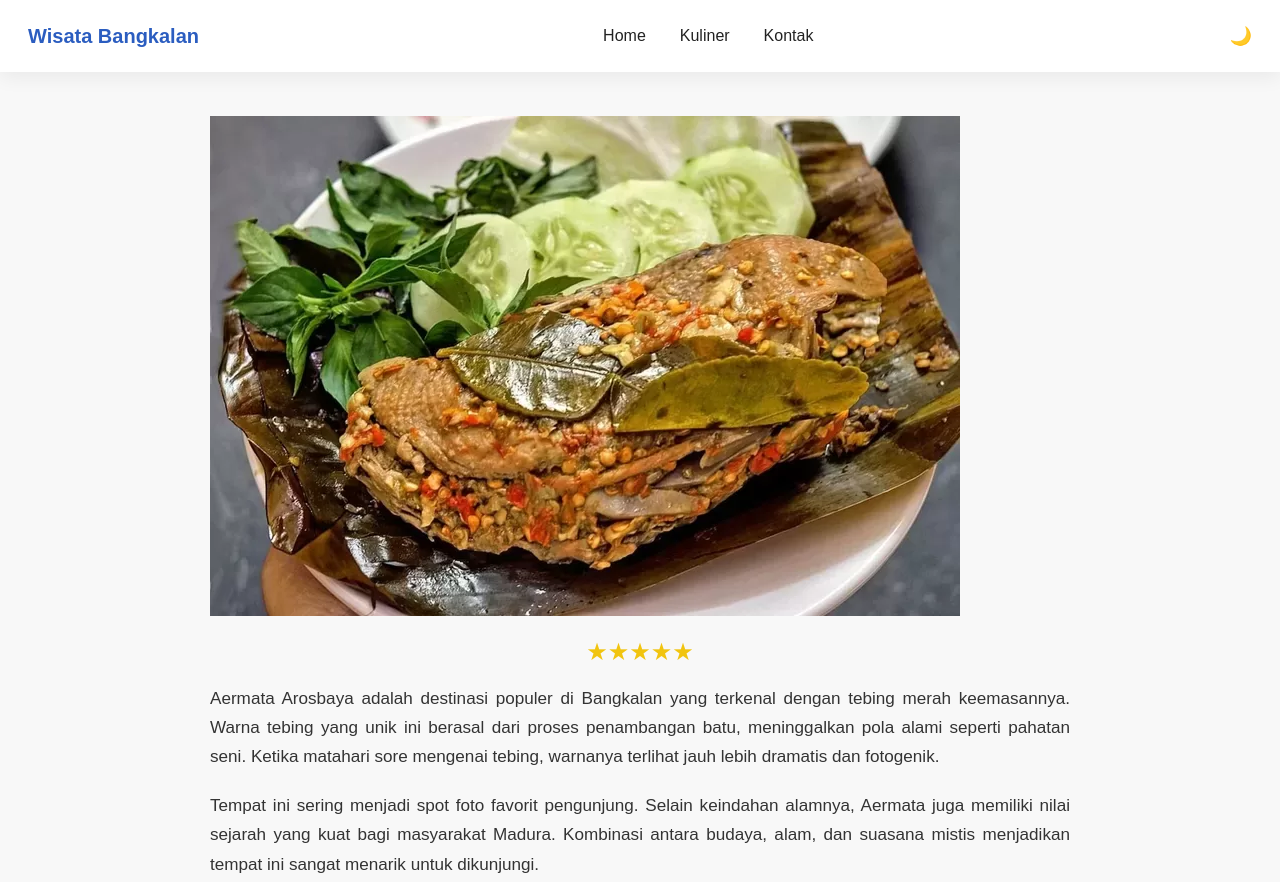
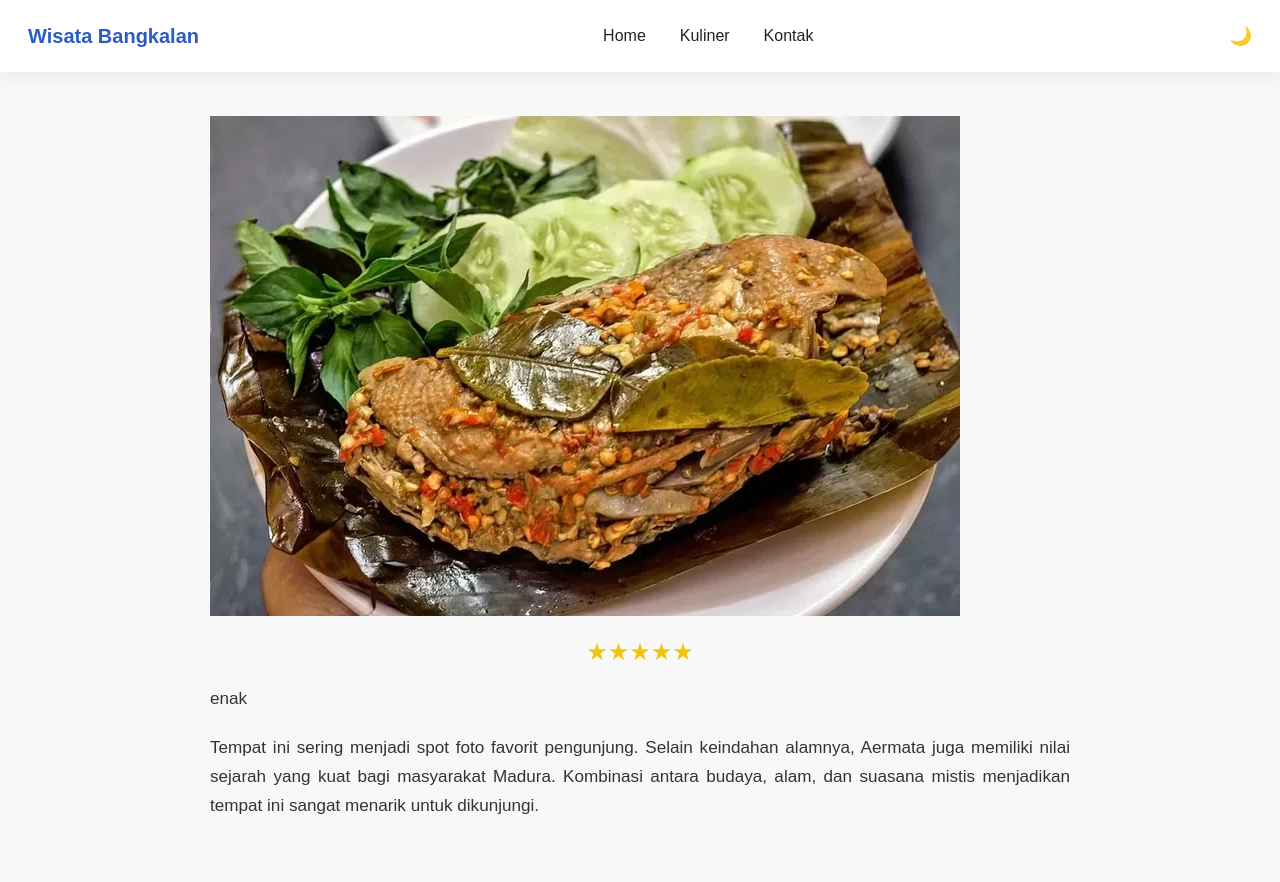
Before and after one commit to fatimatuszahroh28/Arek-AI1, a plain HTML site: page detail-sobih.html in a window 1280 px wide. Shown: the top 882 px of the page. Drawn offline with Linux system fonts and the light colour scheme.

Commit message:
Update detail-sobih.html

```diff
--- a/detail-sobih.html
+++ b/detail-sobih.html
@@ -29,9 +29,7 @@
         <div class="rating">★★★★★</div>
 
         <p class="detail-text">
-            Aermata Arosbaya adalah destinasi populer di Bangkalan yang terkenal dengan tebing merah keemasannya.
-            Warna tebing yang unik ini berasal dari proses penambangan batu, meninggalkan pola alami seperti pahatan seni.
-            Ketika matahari sore mengenai tebing, warnanya terlihat jauh lebih dramatis dan fotogenik.
+            enak
         </p>
 
         <p class="detail-text">
```
